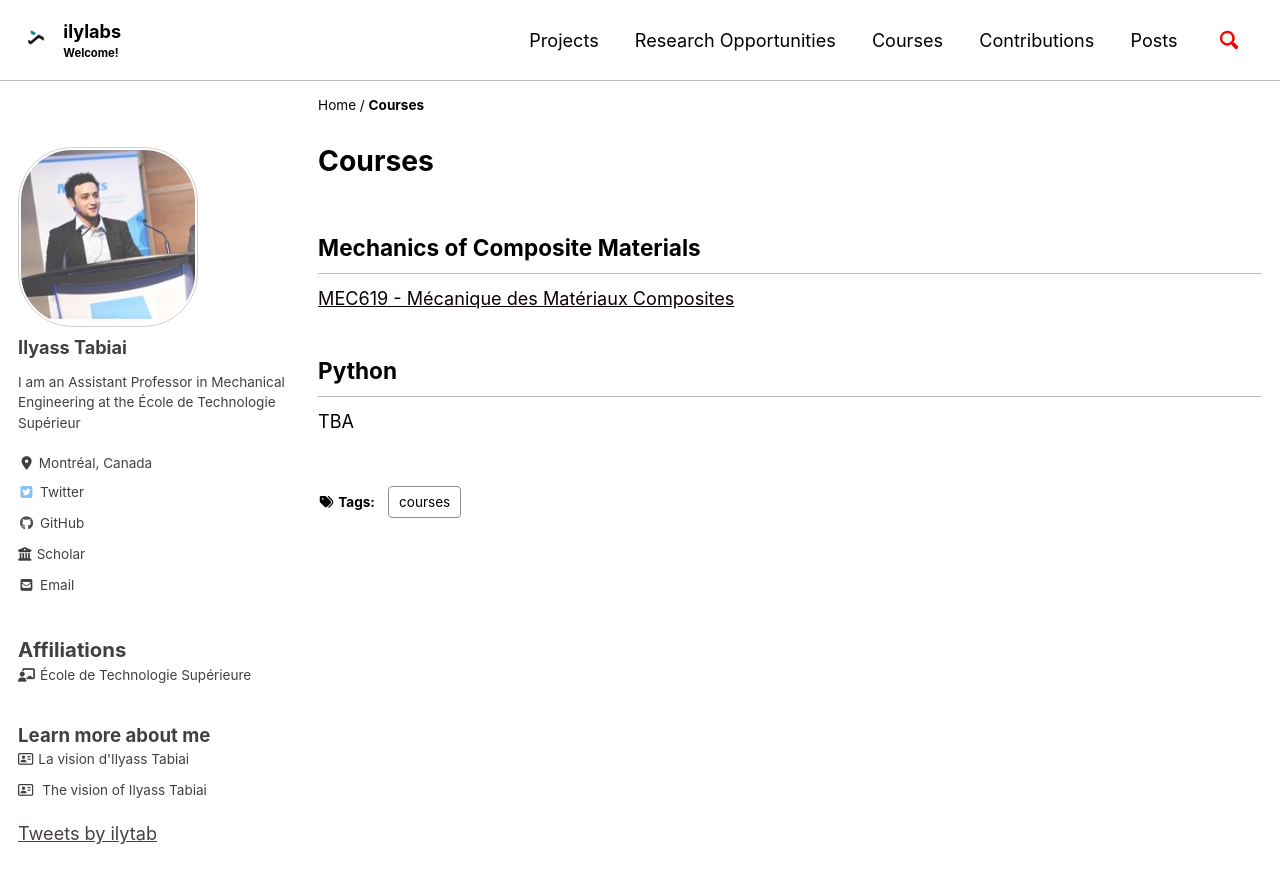
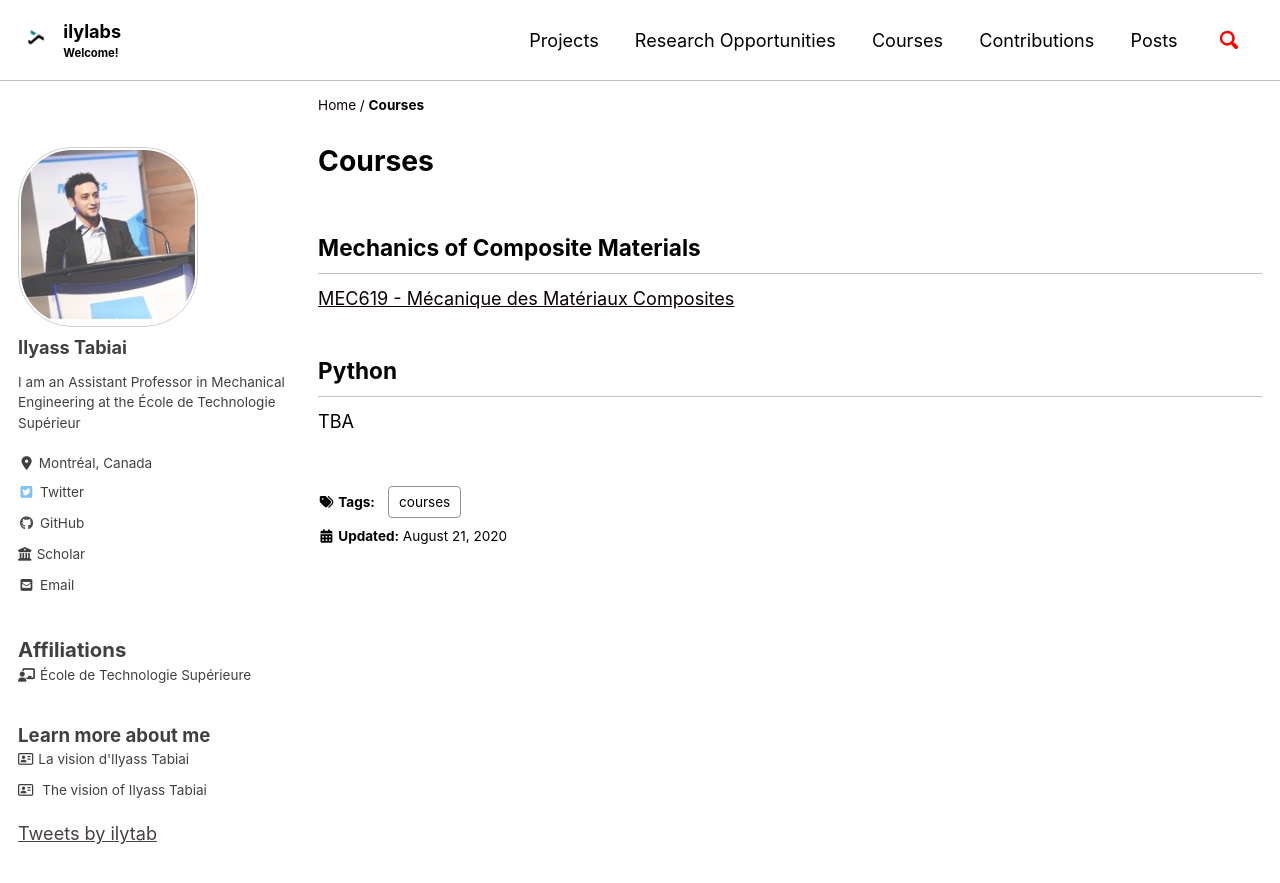
Before and after one commit to ilylabs/ilylabs.github.io, a Jekyll site: the page built from courses/index.md, in a window 1280 px wide and 900 px high. Shown: the top 883 px of the window. Built offline with Jekyll 4.4.1, drawn with Linux system fonts in a browser that asks for light colours; cached includes are drawn as plain includes; nearby versions of some CDN libraries; comment, search, counter and statistics services are not loaded; some of the changed lines change nothing that is shown.

```diff
--- a/courses/index.md
+++ b/courses/index.md
@@ -5,13 +5,13 @@
 share: false
 classes: wide
 author_profile: true
+last_modified_at: 2020-08-21T07:17:43-04:00
 ---
 
 ## Mechanics of Composite Materials
 
 [MEC619 - Mécanique des Matériaux Composites](https://www.etsmtl.ca/etudes/cours/MEC619)
 
-
 ## Python
 
 TBA
```
